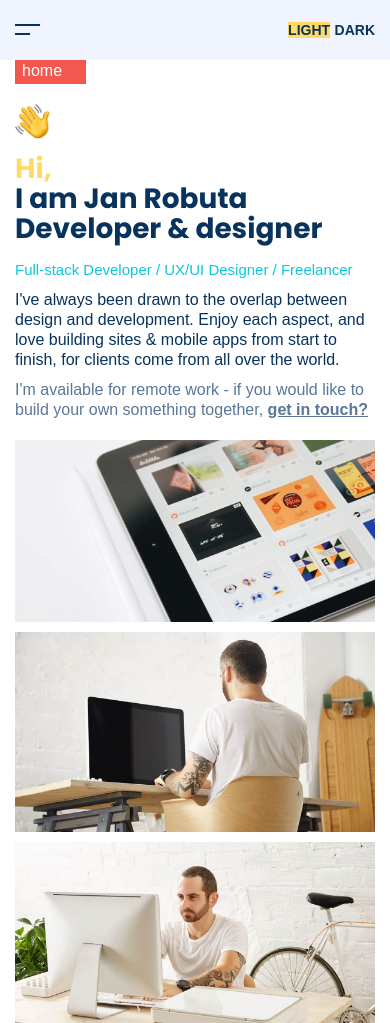
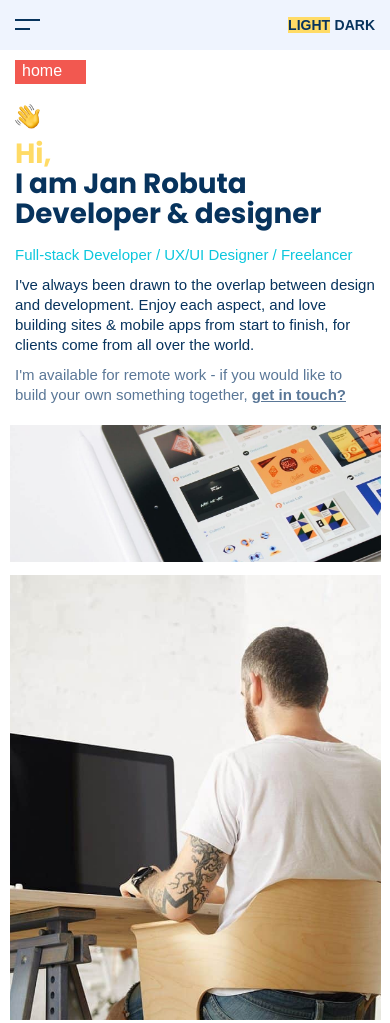
Before and after one commit to DimaMelnichuk/Robuta, a website: page app/index.html in a window 390 px wide. Shown: the top 1023 px of the page. Drawn offline with nearby package versions, Linux system fonts and the light colour scheme; files that its build step writes are made by us from their sources; files whose address does not match are found by name; a web font is replaced by a local one.

Commit message:
Fix bugs

```diff
--- a/app/index.html
+++ b/app/index.html
@@ -1,7 +1,7 @@
 <!DOCTYPE html>
 <html lang="en">
 	@@include('_head.html',{
-		"title":"Home"
+		"title":"Robuta"
 	})
 <body>
 
@@ -37,13 +37,19 @@
 								</div>
 
 								<div class="main-screen__column">
-									<div class="main-screen__column-inner">
-										<div class="main-screen__box">
-											<img class="main-screen__box-img main-screen__box--sm" src="img/main-screen/03.jpg" alt="">
-											<img class="main-screen__box-img main-screen__box--bg" src="img/main-screen/01.jpg" alt="">
+									<div class="main-screen__images-row">
+										<div class="main-screen__images-column">
+											<div class="main-screen__box main-screen__box-img--sm">
+												<img class="main-screen__box-img" src="img/main-screen/03.jpg" alt="">
+											</div>
+											<div class="main-screen__box main-screen__box-img--bg">
+												<img class="main-screen__box-img" src="img/main-screen/01.jpg" alt="">
+											</div>
 										</div>
-										<div class="main-screen__box">
-											<img class="main-screen__box-img main-screen__box--bg" src="img/main-screen/02.jpg" alt="">
+										<div class="main-screen__images-column">
+											<div class="main-screen__box main-screen__box-img--bg">
+												<img class="main-screen__box-img" src="img/main-screen/02.jpg" alt="">
+											</div>
 											<div class="main-screen__work">
 												<div class="main-screen__work-text">Let’s <span>take a look</span>  at my recent works.</div>
 												<a class="main-screen__work-link" href="#">
@@ -55,7 +61,6 @@
 									</div>
 								</div>
 							</div>
-
 						</div>
 					</div>
 					<!-- main-screen -->
--- a/app/js/components/function.js
+++ b/app/js/components/function.js
@@ -29,7 +29,7 @@ $(function(){
 		verticalSwiping: true,
 		responsive: [
 			{
-			  breakpoint: 770,
+			  breakpoint: 850,
 			  settings: 'unslick'
 			}
 		 ]
--- a/app/scss/blocks/header.scss
+++ b/app/scss/blocks/header.scss
@@ -5,7 +5,7 @@
 	left: 0;
 	z-index: 50;
 
-	@media (max-width: 770px) {
+	@media (max-width: 850px) {
 		position: fixed;
 		background: #eff4fe;
 
@@ -34,8 +34,12 @@
 			height: 80px;
 		}
 
+		@media (max-width: 1400px) {
+			height: 60px;
+		}
+
 		@media (max-width: 480px) {
-			height: 60px;
+			height: 50px;
 		}
 	}
 
--- a/app/scss/blocks/main-screen.scss
+++ b/app/scss/blocks/main-screen.scss
@@ -8,20 +8,21 @@
 
 	@media (max-width: 1600px) {
 		background: url(../img/decor/wave-line-yellow.png) 44% 100% no-repeat,
-						url(../img/decor/line-green.png) 53% 26% no-repeat,
+						url(../img/decor/line-green.png) 53% 24% no-repeat,
 						url(../img/decor/lines-blue.png) 100% 83% no-repeat;
 	}
 
-	@media (max-width: 770px) {
+	@media (max-width: 1250px) {
+		background: none !important;
+	}
+
+	@media (max-width: 850px) {
 		padding: 80px 0 50px 0;
-		background: url(../img/decor/wave-line-yellow.png) 44% 100% no-repeat,
-		url(../img/decor/line-green.png) 72% 18% no-repeat,
-		url(../img/decor/lines-blue.png) 100% 83% no-repeat;
 	}
 
 	@media (max-width: 480px) {
 		padding: 60px 0px 20px 0px;
-		background: none !important;
+
 	}
 	// .main-screen__content
 
@@ -29,7 +30,7 @@
 		display: flex;
 		justify-content: center;
 
-		@media (max-width: 770px) {
+		@media (max-width: 850px) {
 			flex-direction: column;
 		}
 	}
@@ -38,14 +39,16 @@
 
 	&__column {
 		flex: 0 1 50%;
+		display: flex;
+		flex-direction: column;
 	}
 
 	// .main-screen__text
 
 	&__text {
-		max-width: 510px;
-		margin-left: auto;
-		padding: 110px 0px 0px 0px;
+		align-self: flex-end;
+		max-width: 570px;
+		padding: 110px 0px 0px 50px;
 		margin-right: 110px;
 
 		@media (max-width: 1500px) {
@@ -53,27 +56,23 @@
 		}
 
 		@media (max-width: 1400px) {
-			margin-right: 50px;
-			padding: 50px 0 0 0;
+			padding: 50px 0px 0px 50px;
 		}
 
-		@media (max-width: 1300px) {
-			margin-left: 50px;
+		@media (max-width: 1200px) {
+			padding: 20px 0px 0px 30px;
+			margin: 0px 30px 0px 0px;
 		}
 
 		@media (max-width: 900px) {
-			padding: 5px 0 0 0;
+			margin: 0px 10px 0px 0px;
+			padding: 15px 0px 0px 25px;
 		}
 
-		@media (max-width: 770px) {
+		@media (max-width: 850px) {
 			padding: 20px 0px 0px 0px;
-			margin: 0 auto 50px;
+			margin: 0px 0px 20px 0px;
 			max-width: 100%;
-		}
-
-		@media (max-width: 480px) {
-			padding: 20px 0 0 0;
-			margin: 0 auto 20px;
 		}
 	}
 
@@ -81,7 +80,7 @@
 
 	&__text-title {
 		font-family: $font-secondary;
-		@include adaptiv-font(48, 27);
+		@include adaptiv-font(46, 27);
 		font-weight: 700;
 		line-height: 56px;
 		margin: 0px 0px 16px 0px;
@@ -94,7 +93,7 @@
 			line-height: 40px;
 		}
 
-		@media (max-width: 770px) {
+		@media (max-width: 850px) {
 			line-height: 35px;
 		}
 
@@ -116,6 +115,12 @@
 		width: 35px;
 		height: 35px;
 		margin: 0px 0px 15px 0px;
+
+		@media (max-width: 1200px) {
+			width: 25px;
+			height: 25px;
+			margin: 0px 0px 10px 0px;
+		}
 	}
 
 	// .main-screen__text-subtitle
@@ -133,7 +138,8 @@
 		}
 
 		@media (max-width: 1100px) {
-			margin: 0 0 15px 0;
+			margin: 0 0 10px 0;
+			font-size: 15px;
 		}
 
 		@media (max-width: 480px) {
@@ -156,7 +162,9 @@
 		}
 
 		@media (max-width: 1100px) {
-			margin: 0 0 15px 0;
+			margin: 0 0 10px 0;
+			font-size: 15px;
+			line-height: 22px;
 		}
 
 		@media (max-width: 480px) {
@@ -172,6 +180,11 @@
 		font-weight: 400;
 		line-height: 26px;
 		color: #5a7797;
+
+		@media (max-width: 1100px) {
+			font-size: 15px;
+			line-height: 22px;
+		}
 
 		@media (max-width: 480px) {
 			line-height: 20px;
@@ -189,101 +202,63 @@
 		}
 	}
 
-	// .main-screen__column-inner
+	// .main-screen__images
 
-	&__column-inner {
+	&__images-row {
 		display: flex;
-		justify-content: space-between;
+		margin: 0px -13px;
 
 		@media (max-width: 480px) {
 			flex-direction: column;
 		}
 	}
 
-	// .main-screen__box
-
-	&__box {
+	&__images-column {
 		position: relative;
 		display: flex;
 		flex-direction: column;
-		align-items: flex-end;
+		flex: 0 1 50%;
+		padding: 0px 13px;
 
-		@media (max-width: 480px) {
-			align-items: start;
+		@media (max-width: 850px) {
+			padding: 0px 7.5px;
 		}
 	}
 
-	&__box-img {
-		height: 100%;
-		width: 100%;
-		object-position: center;
-		object-fit: cover;
+	&__box {
+		overflow: hidden;
+		position: relative;
 	}
 
-	// .main-screen__box--sm
+	&__box-img--sm {
+		padding: 0px 0px 41.3% 0px;
+		width: 50%;
+		margin-left: auto;
+		margin-bottom: 26px;
 
-	&__box--sm {
-		width: 211px;
-		height: 182px;
-		background-color: #dddddd;
-		margin: 0px 0px 40px 0px;
 
 		@media (max-width: 1400px) {
-			margin: 0 0 20px 0;
-			width: 170px;
-    		height: 145px;
+			padding: 0px 0px 37% 0px;
+			margin-bottom: 26px;
 		}
 
-		@media (max-width: 770px) {
-			width: 211px;
-			height: 182px;
-			margin: 0 0 10px 0;
-		}
-
-		@media (max-width: 480px) {
+		@media (max-width: 850px) {
 			width: 100%;
+			margin-bottom: 13px;
 		}
 	}
 
 	// .main-screen__box--bg
 
-	&__box--bg {
-		width: 422px;
-		height: 567px;
-		background-color: #dddddd;
+ 	&__box-img--bg {
+		padding: 0px 0px 130% 0px;
 
-		@media (max-width: 1600px) {
-			width: 348px;
-    		height: 465px;
+		@media (max-width: 1400px) {
+			padding: 0px 0px 120% 0px;
 		}
 
-		@media (max-width: 1500px) {
-			width: 330px;
-		}
-
-		@media (max-width: 1400px) {
-			width: 310px;
-    		height: 400px;
-		}
-
-		@media (max-width: 1250px) {
-			width: 265px;
-			height: 380px;
-		}
-
-		@media (max-width: 1000px) {
-			width: 235px;
-			height: 350px;
-		}
-
-		@media (max-width: 900px) {
-			width: 175px;
-    		height: 240px;
-		}
-
-		@media (max-width: 770px) {
+		@media (max-width: 850px) {
 			width: 100%;
-			height: 300px;
 		}
 
 		@media (max-width: 480px) {
@@ -291,6 +266,17 @@
 			margin: 0px 0px 10px 0px;
 		}
 	}
+
+	&__box-img {
+		width: 100%;
+		height: 100%;
+		object-fit: cover;
+		position: absolute;
+		top: 0;
+		left: 0;
+		background-color: #dddddd;
+	}
+
 
 	// .main-screen__work
 
@@ -319,7 +305,7 @@
     		left: 25px;
 		}
 
-		@media (max-width: 770px) {
+		@media (max-width: 850px) {
 			bottom: 60px;
 			left: 0px;
 		}
--- a/app/scss/components/counter.scss
+++ b/app/scss/components/counter.scss
@@ -18,7 +18,7 @@
 		line-height: 70px;
 	}
 
-	@media (max-width: 770px) {
+	@media (max-width: 850px) {
 		display: none;
 	}
 }
--- a/app/scss/components/design.scss
+++ b/app/scss/components/design.scss
@@ -11,7 +11,7 @@
 		bottom: 15px;
 	}
 
-	@media (max-width: 770px) {
+	@media (max-width: 850px) {
 		display: none;
 	}
 
--- a/app/scss/components/menu.scss
+++ b/app/scss/components/menu.scss
@@ -85,7 +85,7 @@
 		&.active::before {
 			background-color: $white;
 
-			@media (max-width: 770px) {
+			@media (max-width: 850px) {
 				background-color: $blue-darken;
 			}
 		}
@@ -94,7 +94,7 @@
 			width: 25px;
 			background-color: $white;
 
-			@media (max-width: 770px) {
+			@media (max-width: 850px) {
 				background-color: $blue-darken;
 			}
 		}
--- a/app/scss/components/page-slider.scss
+++ b/app/scss/components/page-slider.scss
@@ -14,9 +14,19 @@
 		top: calc(50% - 100px);
 		transform: translateY(-50%);
 
+		@media (max-width: 1500px) {
+			top: calc(50% - 80px);
+		}
+
 		@media (max-width: 1400px) {
+			top: calc(50% - 60px);
 			left: 15px;
 		}
+
+		@media (max-width: 480px) {
+			top: calc(50% - 50px);
+		}
+
 	}
 	.slick-dots li:not(:last-child){
 		margin: 0px 0px 19px 0px;
@@ -70,6 +80,13 @@
 		border: none;
 	}
 
+	.slick-dots li.slick-active button{
+		background-color: #5a7797;
+	}
+
+}
+
+.page-slider .screen-4 {
 }
 
 .page-slider .screen-5{
@@ -94,6 +111,10 @@
 	.slick-dots button{
 		background-color: #e1e3e4;
 		border: none;
+	}
+
+	.slick-dots li.slick-active button{
+		background-color: #5a7797;
 	}
 
 	.slick-current {
@@ -122,4 +143,13 @@
 			margin: 0px 19px 0px 0px;
 		}
 	}
+
+	.slick-dots button{
+		background-color: #e1e3e4;
+		border: none;
+	}
+
+	.slick-dots li.slick-active button{
+		background-color: #5a7797;
+	}
 }
--- a/app/scss/partials/_vars.scss
+++ b/app/scss/partials/_vars.scss
@@ -20,7 +20,7 @@ $bold: 700;
 $extrablack: 900;
 
 // Adaptive md
-$maxWidth: 1900;
+$maxWidth: 1920;
 $minwidth: 320px;
 $mw: 950;
 $md2: 991.98;
--- a/app/scss/style.scss
+++ b/app/scss/style.scss
@@ -152,7 +152,7 @@ body {
 	  }
 	  .header {
 
-			@media (max-width: 770px) {
+			@media (max-width: 850px) {
 				background: #1A2634;
 
 				&::before {
@@ -171,7 +171,7 @@ body {
 	display: flex;
 	flex-direction: column;
 
-	@media (max-width: 770px) {
+	@media (max-width: 850px) {
 		overflow: visible;
 		height: 100%;
 	}
```
